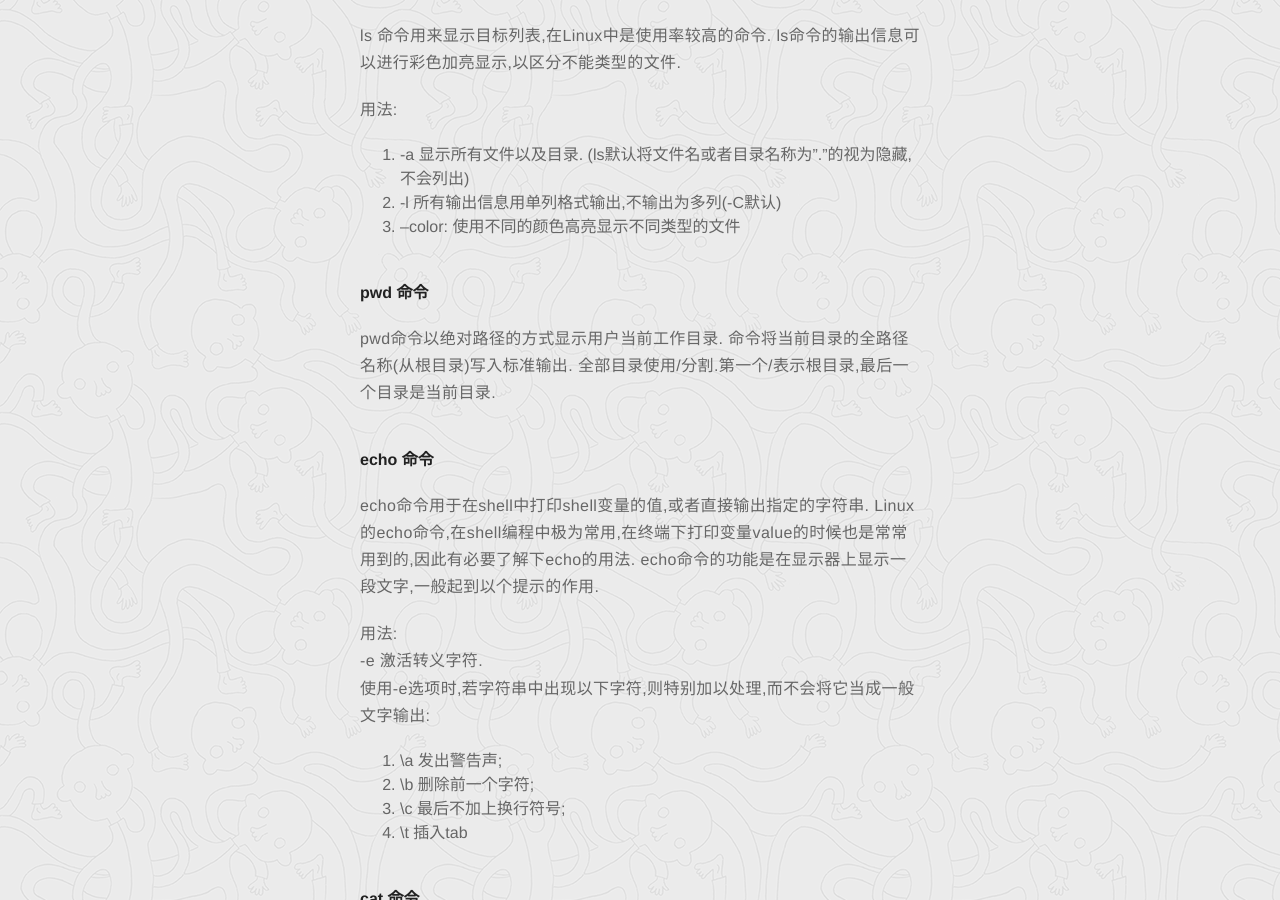
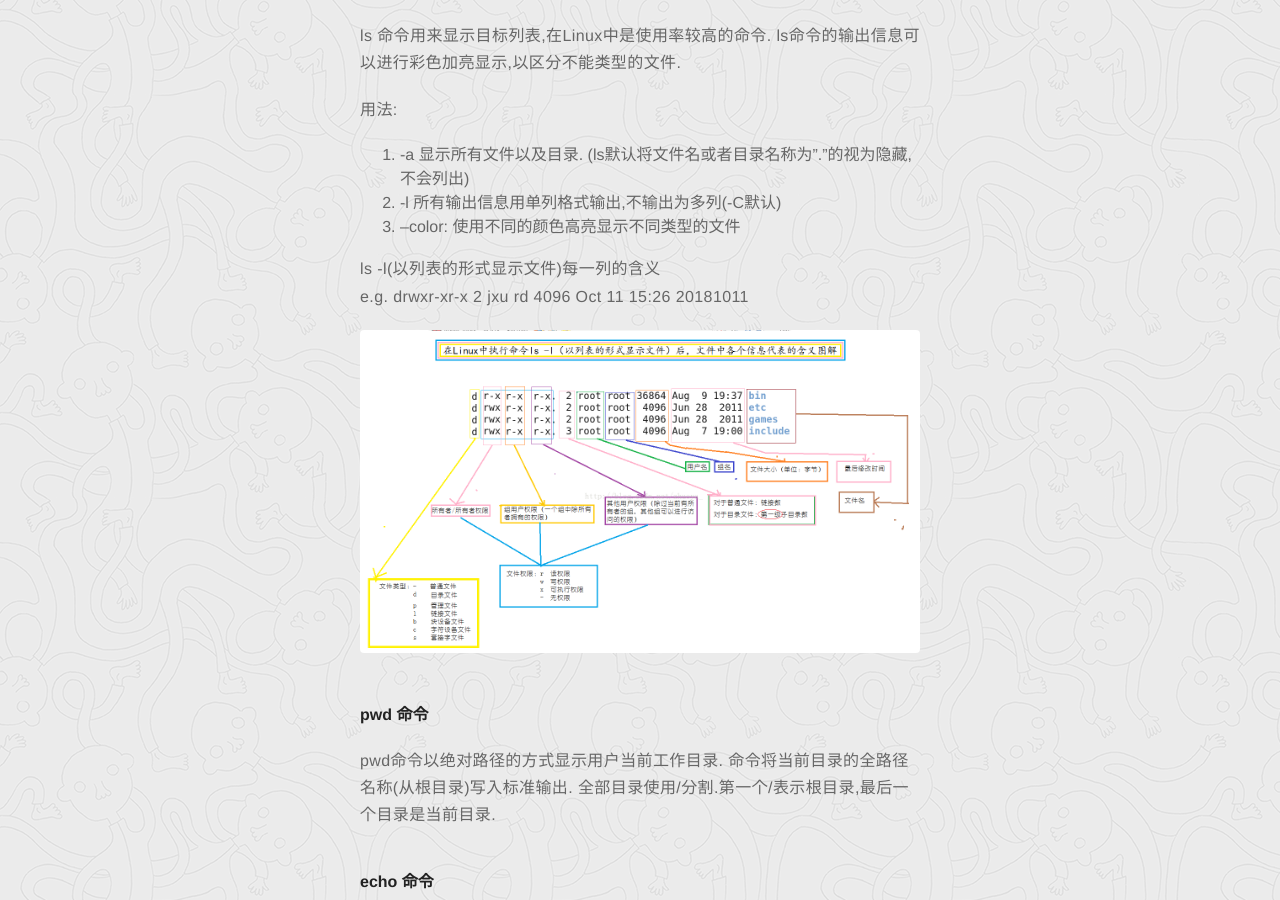
Before and after one commit to jxu033/jxu033.github.io, a Jekyll site: the page built from _posts/2018-10-27-common-linux-command.md, in a window 1280 px wide and 900 px high, scrolled down 1919 px. Built offline with Jekyll 4.4.1, drawn with Linux system fonts in a browser that asks for light colours; comment, search, counter and statistics services are not loaded.

Commit message:
update linux command note

```diff
--- a/_posts/2018-10-27-common-linux-command.md
+++ b/_posts/2018-10-27-common-linux-command.md
@@ -63,6 +63,11 @@ ls 命令用来显示目标列表,在Linux中是使用率较高的命令. ls命
 2. -l 所有输出信息用单列格式输出,不输出为多列(-C默认)
 3. --color: 使用不同的颜色高亮显示不同类型的文件
 
+ls -l(以列表的形式显示文件)每一列的含义<br>
+e.g. drwxr-xr-x 2 jxu rd  4096 Oct 11 15:26 20181011
+
+<img src="/assets/images/blog/linux_ls.png">
+
 
 #### pwd 命令
 pwd命令以绝对路径的方式显示用户当前工作目录. 命令将当前目录的全路径名称(从根目录)写入标准输出. 全部目录使用/分割.第一个/表示根目录,最后一个目录是当前目录.
```
Also changed, not shown: assets/images/blog/linux_ls.png (added).
